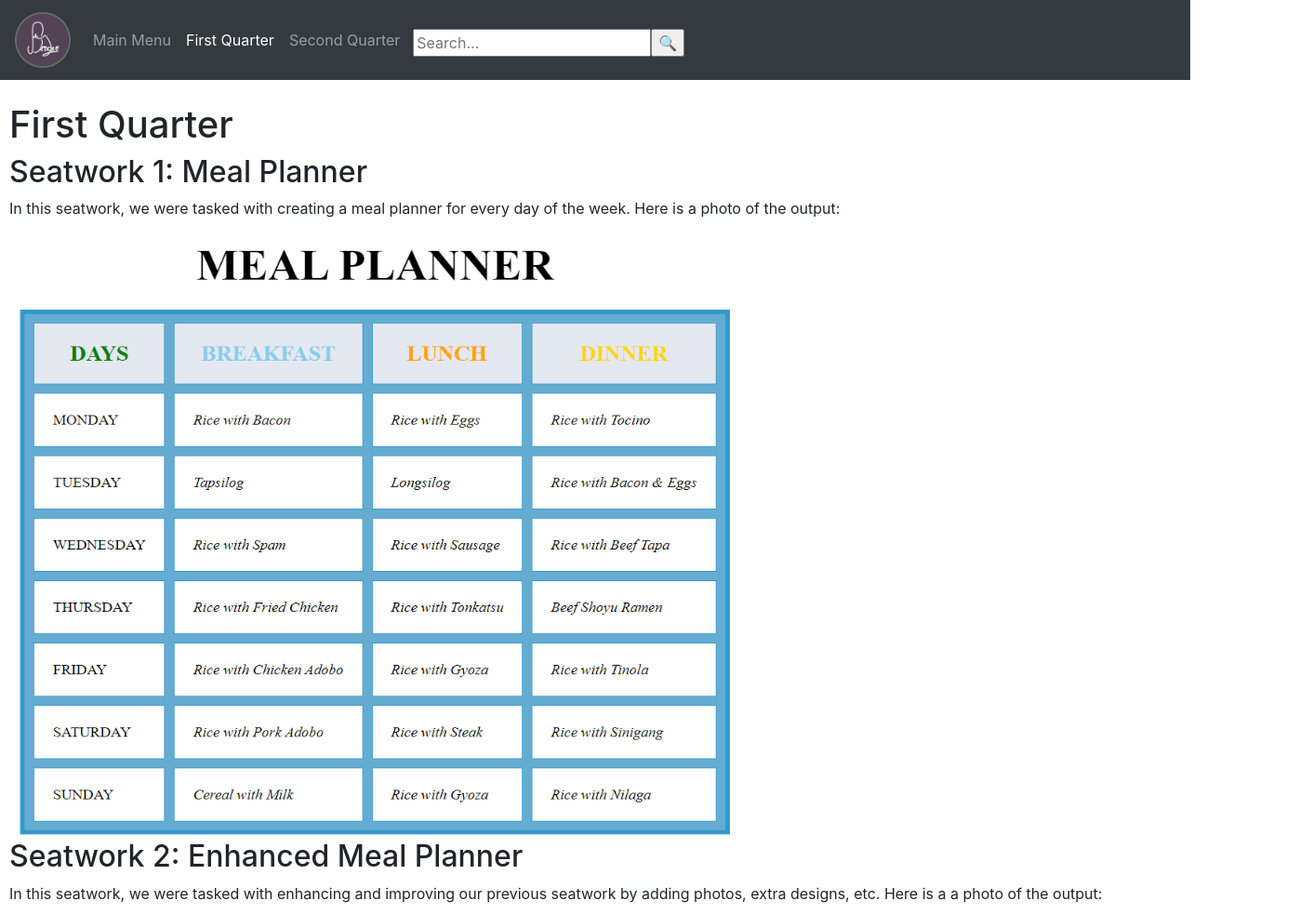
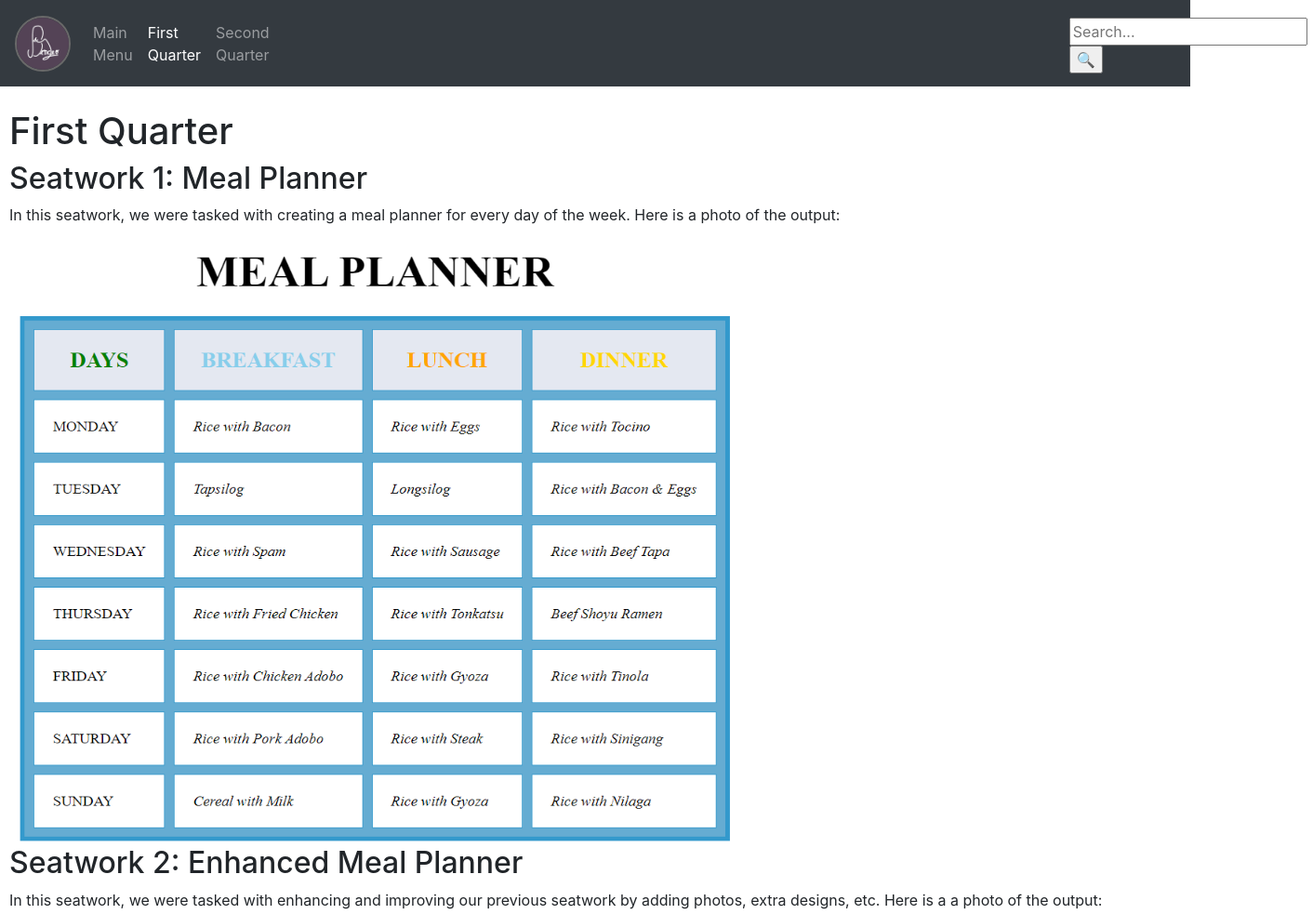
Before and after one commit to SyBenjaminGeoffreyC-LP9R/LP_ICT9Ruby_Q4Quiz1_Sy_Benjamin-Geoffrey-C., a plain HTML site: page first-qtr.html in a window 1280 px wide. Shown: the top 983 px of the page at 93% size, 1412 px wide, since content can reach past the window. Drawn offline with nearby package versions, Linux system fonts and the light colour scheme.

Commit message:
Update first-qtr.html

```diff
--- a/first-qtr.html
+++ b/first-qtr.html
@@ -18,7 +18,7 @@
 			padding: 6px;
 			border: none;
 			margin-top: 5px;
-
+			margin-left: 846px;
 		}
 		.nav-item:hover {
 			background-color: #3b4040;
```
